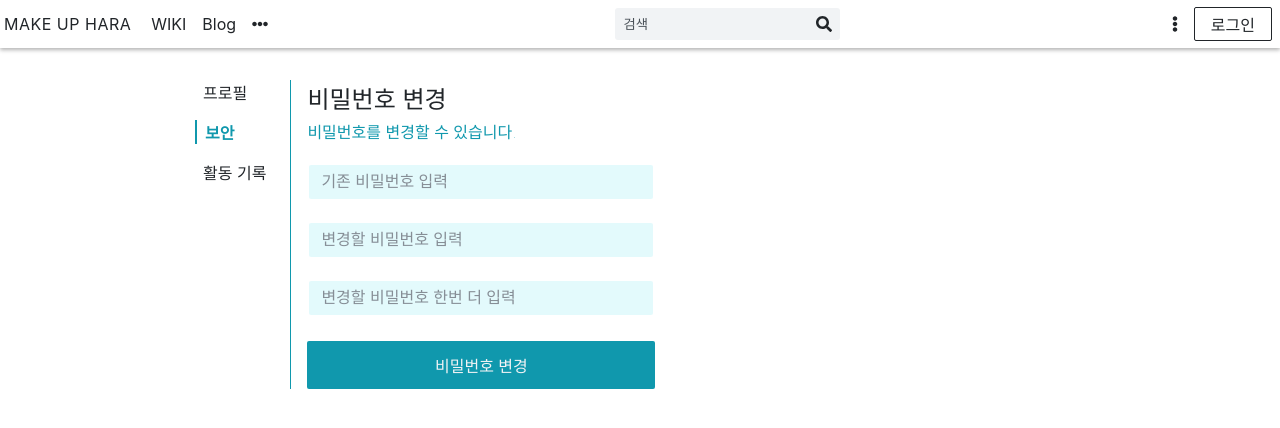
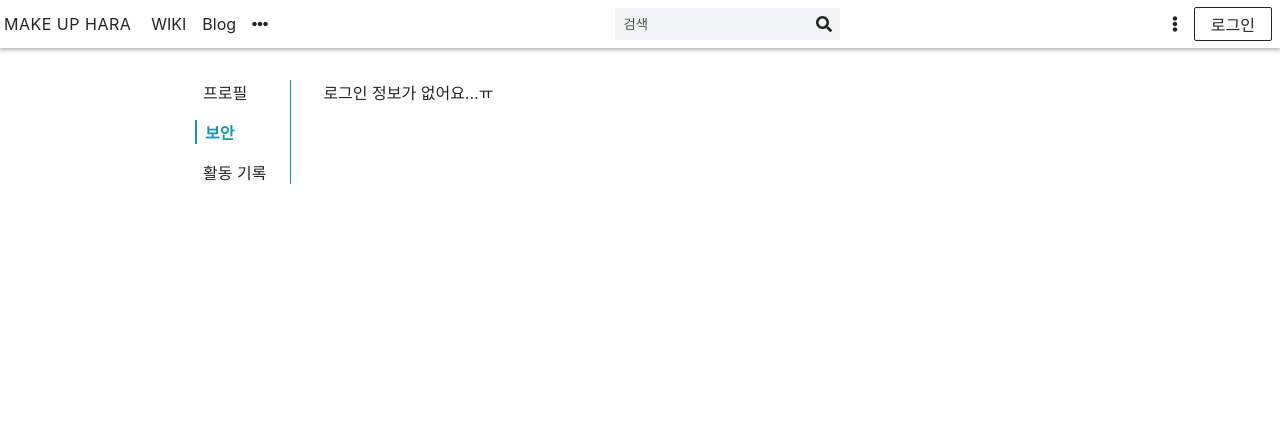
Before and after one commit to LovelyHaRa/Make-Up-HaRa, a React (Create React App) app in the folder makeuphara-front-end/: page /mypage/security in a window 1280 px wide. Shown: the top 428 px of the page. Built offline with nearby package versions, Linux system fonts and the light colour scheme; what quill-image-resize-module-react would draw is missing.

Commit message:
Profile: Complete Change Password

```diff
--- a/makeuphara-front-end/src/components/profile/Profile.js
+++ b/makeuphara-front-end/src/components/profile/Profile.js
@@ -51,7 +51,7 @@ export const ProfileBlock = styled.div`
   .impossible {
     border: 2px solid ${({ theme }) => theme.profileInputInValid};
   }
-  .invaild-message {
+  .invalid-message {
     font-weight: 300;
     color: ${({ theme }) => theme.errorText};
     margin-top: 0.5rem;
@@ -78,7 +78,7 @@ const ProfileSubmitButton = styled(Button)`
   margin-top: 1.5rem;
 `;
 
-const ProfileErrorBlock = styled(ErrorBlock)`
+export const ProfileErrorBlock = styled(ErrorBlock)`
   margin: 2rem;
 `;
 
@@ -95,7 +95,11 @@ const Profile = ({
   errorMessage,
 }) => {
   if (!user) {
-    return null;
+    return (
+      <ProfileErrorBlock>
+        <span className="error-title">로그인 정보가 없어요...ㅠ</span>
+      </ProfileErrorBlock>
+    );
   }
   if (existNameError) {
     return (
@@ -156,7 +160,7 @@ const Profile = ({
               <span className="success-message">{submitMessage}</span>
             )}
             {errorMessage !== '' && (
-              <span className="invaild-message">{errorMessage}</span>
+              <span className="invalid-message">{errorMessage}</span>
             )}
           </div>
           <ProfileSubmitButton
--- a/makeuphara-front-end/src/components/profile/Security.js
+++ b/makeuphara-front-end/src/components/profile/Security.js
@@ -1,9 +1,20 @@
 import React from 'react';
 import styled from 'styled-components';
-import { ProfileBlock } from './Profile';
+import { ProfileBlock, ProfileErrorBlock } from './Profile';
 import Button from '../common/Button';
 
-const SecurityBlock = styled(ProfileBlock)``;
+const SecurityBlock = styled(ProfileBlock)`
+  .password-input-section {
+    display: flex;
+    flex-direction: column;
+  }
+  .change-password-result {
+    margin: 1rem 0;
+    display: flex;
+    justify-content: center;
+    align-items: center;
+  }
+`;
 
 const PasswordInput = styled.input`
   margin-top: 1.25rem;
@@ -25,24 +36,105 @@ const ButtonWithMarginTop = styled(Button)`
   margin-top: 0.5rem;
 `;
 
-const Security = () => {
+const Security = ({
+  user,
+  form,
+  onChange,
+  valid,
+  validMessage,
+  onSubmit,
+  submitPassword,
+}) => {
+  if (!user) {
+    return (
+      <ProfileErrorBlock>
+        <span className="error-title">로그인 정보가 없어요...ㅠ</span>
+      </ProfileErrorBlock>
+    );
+  }
+  const { curPassword, newPassword, confirmPassword } = form;
+  const {
+    curPassword: validCur,
+    newPassword: validNew,
+    confirmPassword: validConfirm,
+  } = valid;
+  const {
+    curPassword: validMessageCur,
+    newPassword: validMessageNew,
+    confirmPassword: validMessageConfirm,
+  } = validMessage;
+  const { result, message } = submitPassword;
+  const { username } = user ? user : '';
   return (
     <SecurityBlock>
       <div>
-        <form className="change-password-form">
+        <form className="change-password-form" onSubmit={onSubmit}>
           <div className="profile-info">
             <span className="profile-info-title">비밀번호 변경</span>
             <span className="profile-info-explain">
               비밀번호를 변경할 수 있습니다.
             </span>
-            <PasswordInput type="password" placeholder="기존 비밀번호 입력" />
-            <PasswordInput type="password" placeholder="변경할 비밀번호 입력" />
-            <PasswordInput
-              type="password"
-              placeholder="변경할 비밀번호 한번 더 입력"
+            <div className="password-input-section">
+              <PasswordInput
+                type="password"
+                name="curPassword"
+                autoComplete="new-password"
+                placeholder="기존 비밀번호 입력"
+                className={validCur === true ? 'possible' : 'impossible'}
+                value={curPassword}
+                onChange={onChange}
+              />
+              {validMessageCur !== '' && (
+                <span className="invalid-message">{validMessageCur}</span>
+              )}
+            </div>
+            <div className="password-input-section">
+              <PasswordInput
+                type="password"
+                name="newPassword"
+                autoComplete="new-password"
+                placeholder="변경할 비밀번호 입력"
+                className={validNew === true ? 'possible' : 'impossible'}
+                value={newPassword}
+                onChange={onChange}
+              />
+              {validMessageNew !== '' && (
+                <span className="invalid-message">{validMessageNew}</span>
+              )}
+            </div>
+            <div className="password-input-section">
+              <PasswordInput
+                type="password"
+                name="confirmPassword"
+                autoComplete="new-password"
+                placeholder="변경할 비밀번호 한번 더 입력"
+                className={validConfirm === true ? 'possible' : 'impossible'}
+                value={confirmPassword}
+                onChange={onChange}
+              />
+              {validMessageConfirm !== '' && (
+                <span className="invalid-message">{validMessageConfirm}</span>
+              )}
+            </div>
+            <input
+              type="hidden"
+              name="username"
+              value={username ? username : ''}
             />
           </div>
-          <ButtonWithMarginTop themeColor fullWidth>
+          <div className="change-password-result">
+            {message !== '' && result && (
+              <span className="success-message">{message}</span>
+            )}
+            {message !== '' && !result && (
+              <span className="invalid-message">{message}</span>
+            )}
+          </div>
+          <ButtonWithMarginTop
+            themeColor
+            fullWidth
+            disabled={!validCur || !validNew || !validConfirm}
+          >
             비밀번호 변경
           </ButtonWithMarginTop>
         </form>
--- a/makeuphara-front-end/src/containers/profile/SecurityContainer.js
+++ b/makeuphara-front-end/src/containers/profile/SecurityContainer.js
@@ -1,8 +1,170 @@
-import React from 'react';
+import React, { useState, useEffect, useRef } from 'react';
 import Security from '../../components/profile/Security';
+import { useDispatch, useSelector } from 'react-redux';
+import {
+  changeField,
+  changePassword,
+  initializeChangePassword,
+} from '../../module/redux/user';
 
 const SecurityContainer = () => {
-  return <Security />;
+  const dispatch = useDispatch();
+  const { user, form, changePasswordResult, changePasswordError } = useSelector(
+    ({ user }) => ({
+      user: user.user,
+      form: user.password,
+      changePasswordResult: user.changePasswordResult,
+      changePasswordError: user.changePasswordError,
+    }),
+  );
+
+  const [valid, setValid] = useState({
+    curPassword: false,
+    newPassword: false,
+    confirmPassword: false,
+  });
+  const [validMessage, setValidMessage] = useState({
+    curPassword: '',
+    newPassword: '',
+    confirmPassword: '',
+  });
+  const [submitPassword, setSubmitPassword] = useState({
+    result: false,
+    message: '',
+  });
+  const MIN_LENGTH = 8;
+
+  const onChange = (e) => {
+    const { value, name } = e.target;
+    if (name === 'curPassword') {
+      setValidMessage({
+        ...validMessage,
+        curPassword: '',
+      });
+    }
+    if (submitPassword.message && submitPassword.message !== '') {
+      setSubmitPassword({
+        result: false,
+        message: '',
+      });
+    }
+    dispatch(changeField({ form: 'password', key: name, value }));
+  };
+
+  const onSubmit = (e) => {
+    e.preventDefault();
+    const {
+      curPassword: curValid,
+      newPassword: newValid,
+      confirmPassword: confirmValid,
+    } = valid;
+    const { _id } = user;
+    const { curPassword, newPassword } = form;
+    if (curValid && newValid && confirmValid) {
+      dispatch(changePassword({ id: _id, password: curPassword, newPassword }));
+    }
+  };
+
+  const stateValidMessage = useRef(validMessage);
+
+  useEffect(() => {
+    const isValidNewPassword =
+      form.newPassword && form.newPassword.length >= MIN_LENGTH;
+    const isValidConfirmPassword =
+      form.confirmPassword === form.newPassword &&
+      form.confirmPassword.length >= MIN_LENGTH;
+    setValid({
+      curPassword: form.curPassword !== '',
+      newPassword:
+        form.newPassword !== '' &&
+        isValidNewPassword &&
+        form.newPassword !== form.curPassword,
+      confirmPassword: form.confirmPassword !== '' && isValidConfirmPassword,
+    });
+    if (!isValidNewPassword && form.newPassword !== '') {
+      setValidMessage({
+        ...stateValidMessage.current,
+        newPassword: '비밀번호는 8자 이상 입력해야 합니다!',
+      });
+    } else if (!isValidConfirmPassword && form.confirmPassword !== '') {
+      setValidMessage({
+        ...stateValidMessage.current,
+        confirmPassword: '비밀번호가 일치하지 않습니다!',
+      });
+    } else if (
+      form.newPassword !== '' &&
+      form.newPassword === form.curPassword &&
+      isValidNewPassword
+    ) {
+      setValidMessage({
+        ...stateValidMessage.current,
+        newPassword: '기존 비밀번호와 일치합니다.',
+      });
+    } else if (form.newPassword === '' || isValidNewPassword) {
+      setValidMessage({
+        ...stateValidMessage.current,
+        newPassword: '',
+      });
+    } else if (form.confirmPassword === '' || isValidConfirmPassword) {
+      setValidMessage({
+        ...stateValidMessage.current,
+        confirmPassword: '',
+      });
+    }
+  }, [form, stateValidMessage]);
+
+  useEffect(() => {
+    if (changePasswordResult) {
+      setSubmitPassword({
+        result: true,
+        message: '비밀번호가 성공적으로 변경되었습니다.',
+      });
+      dispatch(initializeChangePassword());
+    } else if (changePasswordError) {
+      if (
+        changePasswordError.response &&
+        changePasswordError.response.status === 412
+      ) {
+        setSubmitPassword({
+          result: false,
+          message: '',
+        });
+        setValidMessage({
+          curPassword: '기존 비밀번호가 일치하지 않습니다',
+          newPassword: '',
+          confirmPassword: '',
+        });
+        setValid({
+          curPassword: false,
+          newPassword: true,
+          confirmPassword: true,
+        });
+      } else {
+        setSubmitPassword({
+          result: false,
+          message: '비밀번호 변경에 실패했습니다.',
+        });
+      }
+    }
+  }, [dispatch, changePasswordResult, changePasswordError]);
+
+  useEffect(() => {
+    return () => {
+      dispatch(initializeChangePassword());
+    };
+  }, [dispatch]);
+
+  return (
+    <Security
+      user={user}
+      form={form}
+      onChange={onChange}
+      valid={valid}
+      validMessage={validMessage}
+      onSubmit={onSubmit}
+      submitPassword={submitPassword}
+    />
+  );
 };
 
 export default SecurityContainer;
--- a/makeuphara-front-end/src/module/redux/user.js
+++ b/makeuphara-front-end/src/module/redux/user.js
@@ -14,7 +14,7 @@ const [CHECK, CHECK_SUCCESS, CHECK_FAILURE] = createRequestActionTypes(
 );
 const LOGOUT = 'user/LOGOUT';
 const TEMP_SET_USER = 'user/TEMP_SET_USER';
-// api - name
+// api - change name
 const [
   CHECK_EXIST_NAME,
   CHECK_EXIST_NAME_SUCCESS,
@@ -27,6 +27,13 @@ const [
   UPDATE_NAME_FAILURE,
 ] = createRequestActionTypes('user/UPDATE_NAME');
 const INITIALIZE_UPDATE_NAME = 'user/INITIALIZE_UPDATE_NAME';
+// api - change password
+const [
+  CHANGE_PASSWORD,
+  CHANGE_PASSWORD_SUCCESS,
+  CHANGE_PASSWORD_FAILURE,
+] = createRequestActionTypes('user/CHANGE_PASSWORD');
+const INITIALIZE_CHANGE_PASSWORD = 'user/INITIALIZE_CHANGE_PASSWORD';
 
 /* action */
 export const check = createAction(CHECK);
@@ -42,6 +49,13 @@ export const updateName = createAction(UPDATE_NAME, ({ id, name }) => ({
   name,
 }));
 export const initializeUpdateName = createAction(INITIALIZE_UPDATE_NAME);
+export const changePassword = createAction(
+  CHANGE_PASSWORD,
+  ({ id, password, newPassword }) => ({ id, password, newPassword }),
+);
+export const initializeChangePassword = createAction(
+  INITIALIZE_CHANGE_PASSWORD,
+);
 
 /* redux-saga */
 const checkSaga = createRequestSaga(CHECK, authAPI.check);
@@ -50,6 +64,10 @@ const checkExistNameSaga = createRequestSaga(
   userAPI.checkExistName,
 );
 const updateNameSaga = createRequestSaga(UPDATE_NAME, userAPI.updateName);
+const changePasswordSaga = createRequestSaga(
+  CHANGE_PASSWORD,
+  userAPI.changePassword,
+);
 
 const checkFailureSaga = () => {
   try {
@@ -74,6 +92,7 @@ export function* userSaga() {
   yield takeLatest(LOGOUT, logoutSaga);
   yield takeLatest(CHECK_EXIST_NAME, checkExistNameSaga);
   yield takeLatest(UPDATE_NAME, updateNameSaga);
+  yield takeLatest(CHANGE_PASSWORD, changePasswordSaga);
 }
 
 /* initialize state */
@@ -83,10 +102,17 @@ const initialState = {
   profile: {
     name: '',
   },
+  password: {
+    curPassword: '',
+    newPassword: '',
+    confirmPassword: '',
+  },
   existName: null,
   existNameError: null,
   updateUser: null,
   updateUserError: null,
+  changePasswordResult: null,
+  changePasswordError: null,
 };
 
 /* reducer */
@@ -134,6 +160,27 @@ export default handleActions(
       ...state,
       updateUser: null,
       updateUserError: null,
+      existName: null,
+      existNameError: null,
+    }),
+    [CHANGE_PASSWORD_SUCCESS]: (state, { payload: changePasswordResult }) => ({
+      ...state,
+      changePasswordResult: !!changePasswordResult,
+    }),
+    [CHANGE_PASSWORD_FAILURE]: (state, { payload: changePasswordError }) => ({
+      ...state,
+      changePasswordResult: false,
+      changePasswordError,
+    }),
+    [INITIALIZE_CHANGE_PASSWORD]: (state) => ({
+      ...state,
+      changePasswordResult: null,
+      changePasswordError: null,
+      password: {
+        curPassword: '',
+        newPassword: '',
+        confirmPassword: '',
+      },
     }),
   },
   initialState,
```
Also changed, not shown: makeuphara-front-end/src/containers/profile/ProfileContainer.js (+11 -6 lines), makeuphara-front-end/src/lib/api/user.js (+7 -2 lines).
